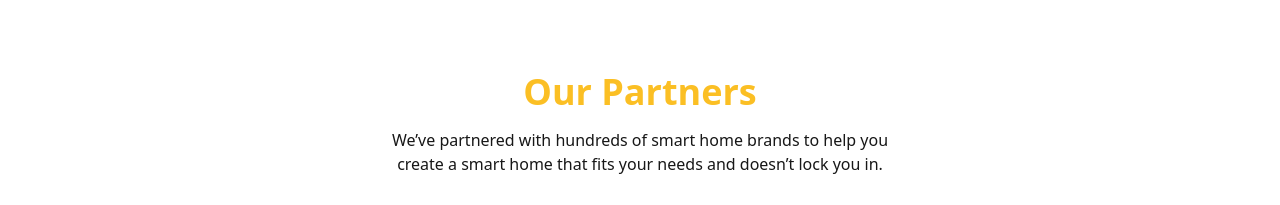
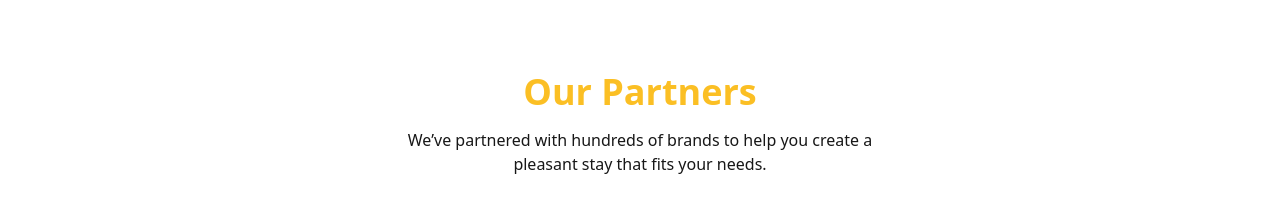
Before and after one commit to czescCi/landing-page-tailwind, a website built with Vite: page index.html in a window 1280 px wide. Shown: the part 1448-1653 px from the top of the page. Built offline with nearby package versions, Linux system fonts and the light colour scheme.

Commit message:
Final changes

```diff
--- a/index.html
+++ b/index.html
@@ -213,8 +213,8 @@
             Our Partners
           </h2>
           <p class="w-full max-w-lg">
-            We’ve partnered with hundreds of smart home brands to help you
-            create a smart home that fits your needs and doesn’t lock you in.
+            We’ve partnered with hundreds of brands to help you
+            create a pleasant stay that fits your needs.
           </p>
         </div>
         <div
@@ -288,7 +288,7 @@
           class="absolute -bottom-6 -right-32 -z-10 aspect-square md:border-8 border-amber-400 rounded-full md:w-64 lg:w-96 xl:max-w-lg"
         ></div>
         <div
-          class="bg-teal-900 h-24 xl:h-48 -mx-8 mt-12 xl:mt-9 xl:absolute w-screen -bottom-8 -z-10"
+          class="bg-teal-900 h-24 xl:h-48 -mx-8 mt-12 xl:mt-9 xl:absolute w-screen -bottom-7 -z-10"
         ></div>
       </section>
     </main>
```
